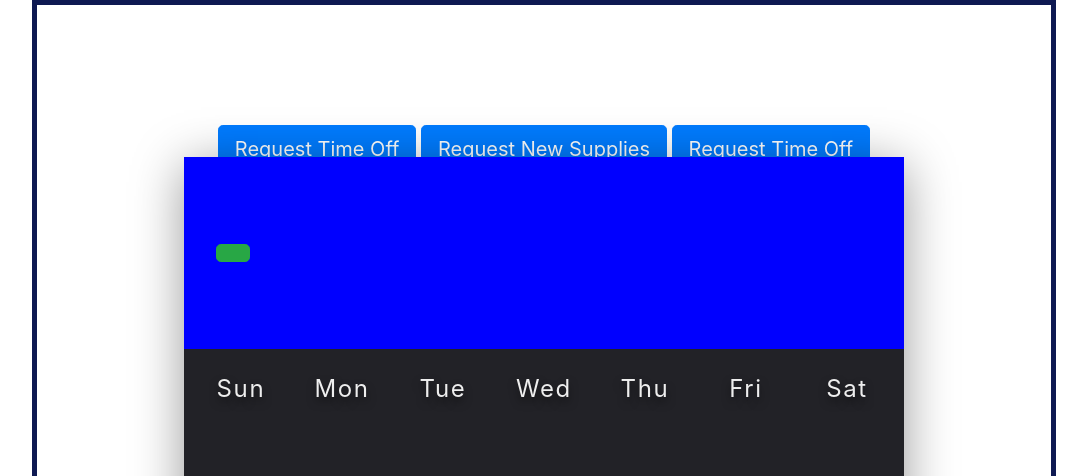
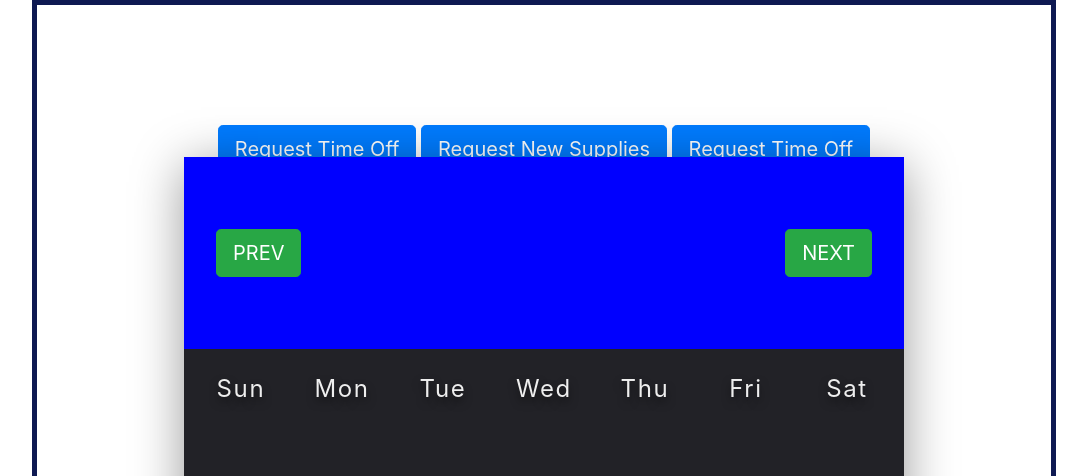
Before and after one commit to jmaurice22/Employee_Manager, a Django app: page /employee/employee_registration in a window 1280 px wide. Shown: the part 76-552 px from the top of the page, without its empty margins (96-1183 px from the left). Run offline with Django 3.2, Linux system fonts and the light colour scheme; some libraries are stand-ins or nearby versions.

Commit message:
Update employee_registration.html
added static file

```diff
--- a/employee_manager/templates/employee_registration.html
+++ b/employee_manager/templates/employee_registration.html
@@ -1,4 +1,5 @@
 {% extends "home.html" %}
+{% load static %}
 <!--todo: fix page routing to match page title/content -->
 {% block title %} <title>Employees</title> {% endblock %}
 {% block extra_head_content  %}
@@ -25,12 +26,12 @@
     <div class="calendar">
         <div class="month">
             <!-- todo: change button to be an icon (font awesome) or button  -->
-          <button class=" btn btn-success btn-lg prev"></button>
+            <button class=" btn btn-success btn-lg prev">PREV</button>
             <div class="date">
                 <h1></h1>
                 <p></p>
             </div>
-          <i class="fas fa-angle-right next" id="next"></i>
+            <button class=" btn btn-success btn-lg next" id="next">NEXT</button>
         </div>
         <div class="weekdays">
             <div>Sun</div>
@@ -44,7 +45,6 @@
         <div class="days"></div>
     </div>
 </div>
+<script src="{% static 'js/cal.js' %}"></script>
 </div>
-<script type="text/javascript" src="/static/js/cal.js"></script>
-
 {% endblock %}
```
Lines whose indentation alone changed are shown as unchanged.
